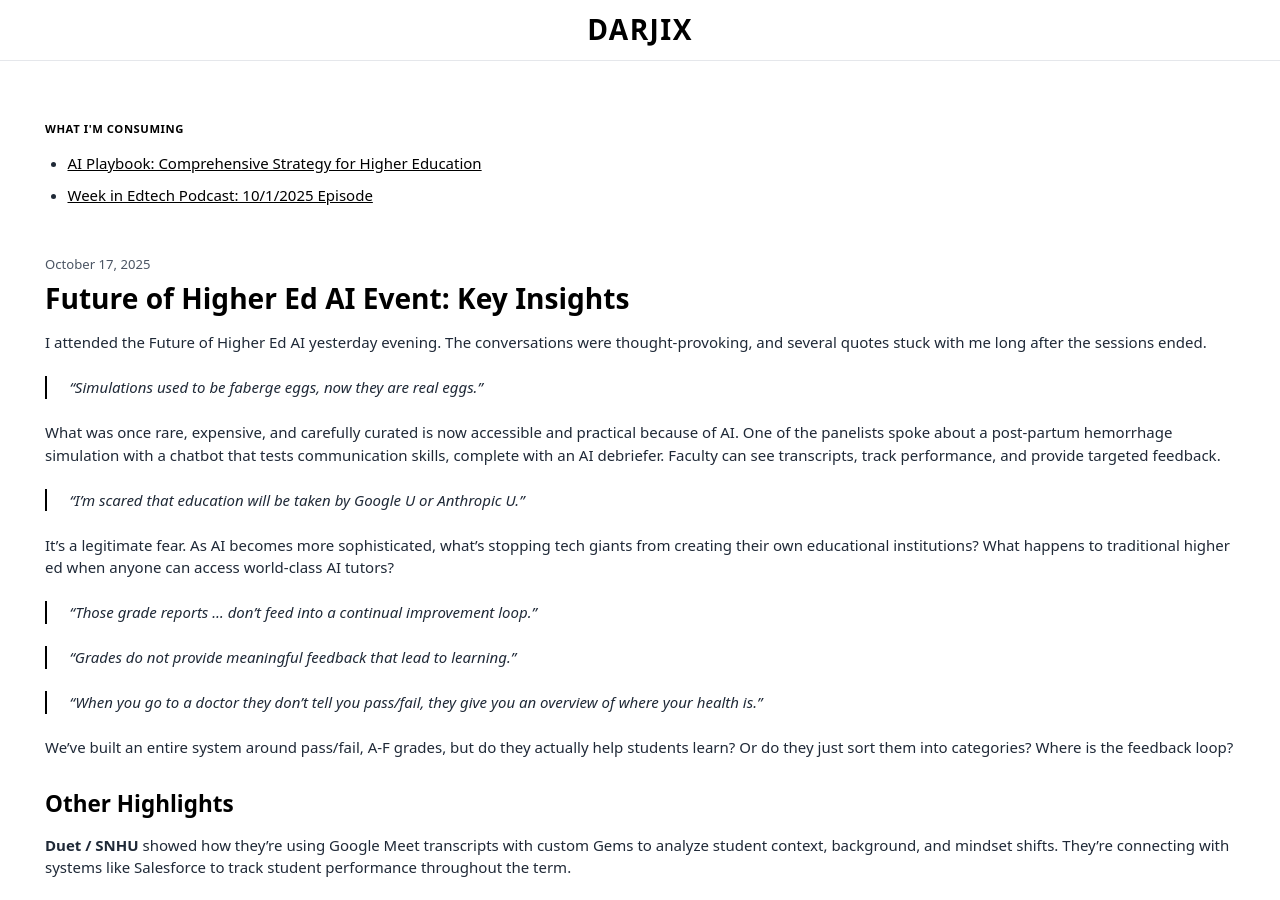
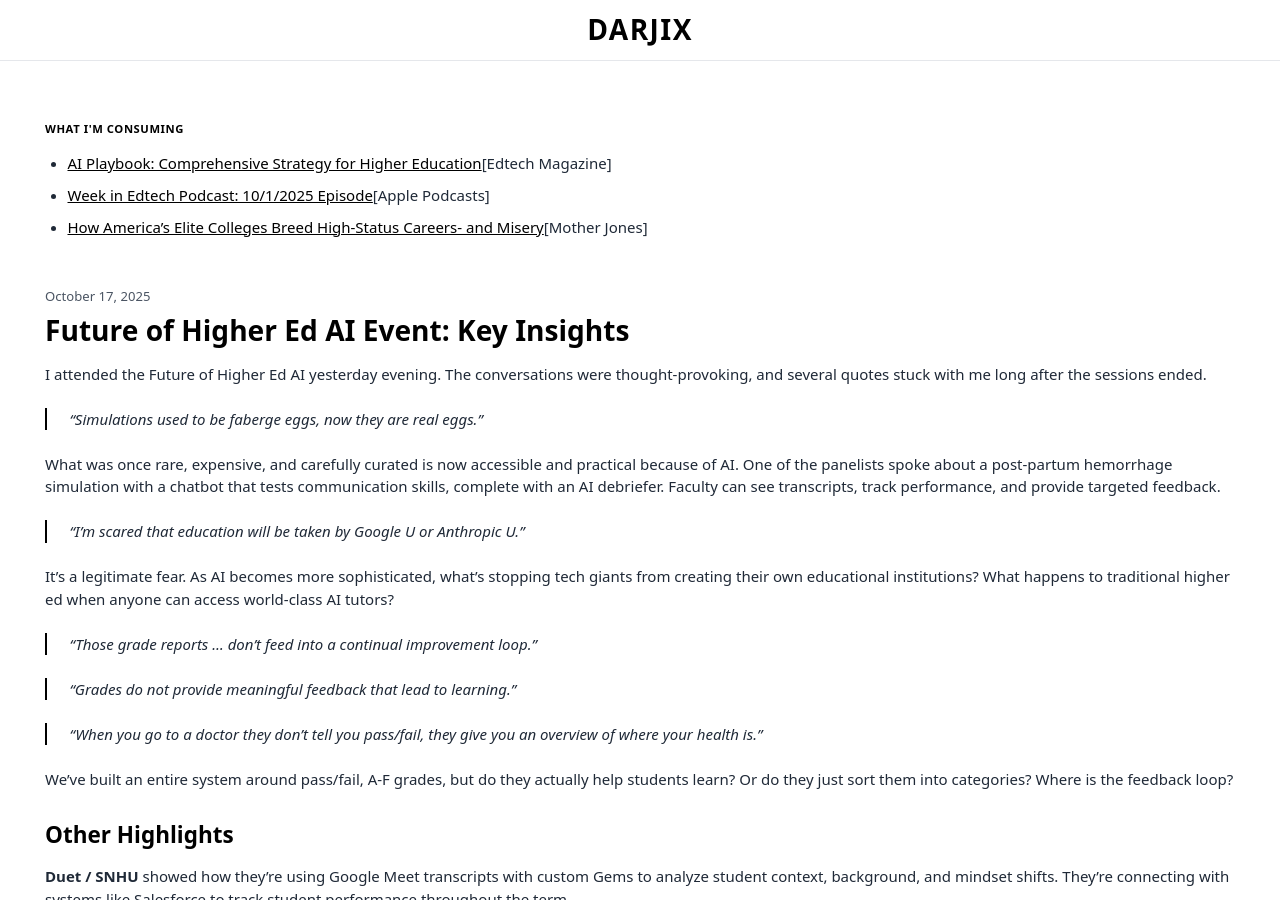
Before and after one commit to saldarji/darjix, a Jekyll site: the page built from index.html, in a window 1280 px wide and 900 px high. Built offline with Jekyll 4.4.1, drawn with Linux system fonts in a browser that asks for light colours; some of the changed text lies outside the part shown.

Commit message:
Update featured content and index page

```diff
--- a/_includes/featured-content.md
+++ b/_includes/featured-content.md
@@ -1,2 +1,3 @@
-- [AI Playbook: Comprehensive Strategy for Higher Education](https://edtechmagazine.com/higher/article/2025/10/ai-playbook-comprehensive-strategy-higher-education-perfcon)
-- [Week in Edtech Podcast: 10/1/2025 Episode](https://podcasts.apple.com/us/podcast/week-in-edtech-10-1-25-openais-sora-2-transforms-learning/id1592196859?i=1000731163899)
+- [AI Playbook: Comprehensive Strategy for Higher Education](https://edtechmagazine.com/higher/article/2025/10/ai-playbook-comprehensive-strategy-higher-education-perfcon)[Edtech Magazine]
+- [Week in Edtech Podcast: 10/1/2025 Episode](https://podcasts.apple.com/us/podcast/week-in-edtech-10-1-25-openais-sora-2-transforms-learning/id1592196859?i=1000731163899)[Apple Podcasts]
+- [How America's Elite Colleges Breed High-Status Careers- and Misery](https://apple.news/ASvJgD9XNRqm8TQ-V9GZJZw)[Mother Jones]
--- a/index.html
+++ b/index.html
@@ -53,10 +53,10 @@
           <ul class="space-y-3">
             <li>
               <a href="{{ '/news' | relative_url }}" class="text-gray-600 hover:text-black text-sm">
-                EdTech News AI
+                EdTech News
               </a>
               <div class="text-xs text-gray-500 mt-1">
-                AI-powered news summaries
+                Top 10 with summaries. AI powered. Weekly.
               </div>
             </li>
           </ul>
```
